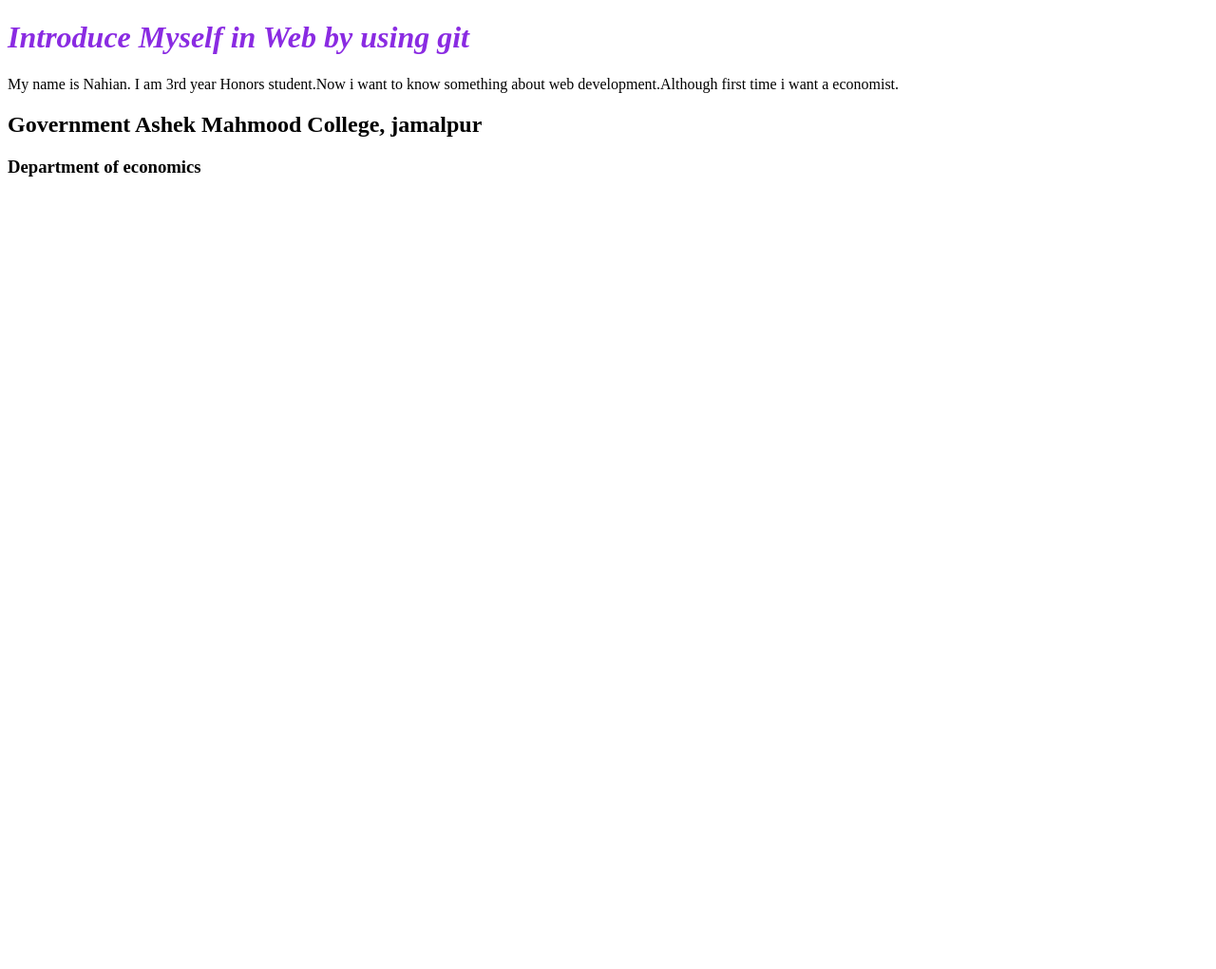
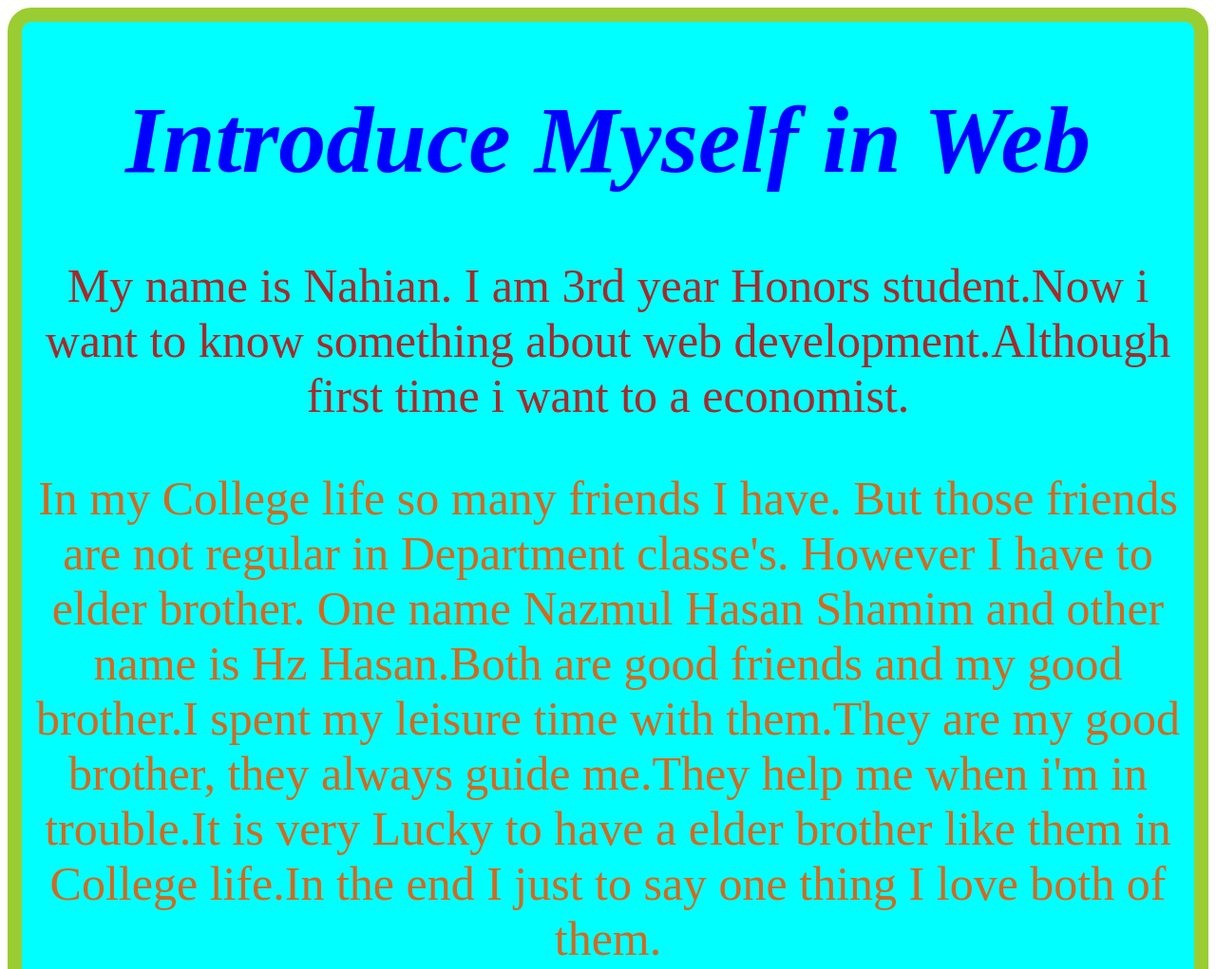
Before and after one commit to mdnahiankhan/mdnahiankhan, a plain HTML site: page index.html in a window 1280 px wide. Shown: the top 1021 px of the page at 95% size. Before the commit the page ends 800 px from the top, so only its background shows below. Drawn offline with Linux system fonts and the light colour scheme.

Commit message:
Added Class

```diff
--- a/index.html
+++ b/index.html
@@ -4,22 +4,37 @@
     <meta charset="UTF-8">
     <meta http-equiv="X-UA-Compatible" content="IE=edge">
     <meta name="viewport" content="width=device-width, initial-scale=1.0">
-    <title>This is my first Git Acooubt</title>
+    <title>This is my first Git Acount</title>
     <style>
+        .Impo{
+            background-color: aqua;
+            border: 15px solid yellowgreen;
+            border-radius: 25px;
+            color: chocolate;
+            font-size: 50px;
+            text-align: center;
+        }
         .Intro{
             color: blue;
 
             font-style: italic;
         }
-        .Intro{
-            color: blueviolet;
+        .Myself{
+            color: brown;
+
+        }
+        h2{
+            color: burlywood;
         }
     </style>
 </head>
 <body>
-    <h1 class="Intro">Introduce Myself in Web by using git</h1>
-    <p class="Myself">My name is Nahian. I am 3rd year Honors student.Now i want to know something about web development.Although first time i want a economist.</p>
+    <div class="Impo">
+        <h1 class="Intro">Introduce Myself in Web</h1>
+    <p class="Myself">My name is Nahian. I am 3rd year Honors student.Now i want to know something about web development.Although first time i want to a economist.</p>
+    <p>In my College life so many friends I have. But those friends are not regular in Department classe's. However I have to elder brother. One name Nazmul Hasan Shamim and other name is Hz Hasan.Both are good friends and my good brother.I spent my leisure time with them.They are my good brother, they always guide me.They help me when i'm in trouble.It is very Lucky to have a elder brother like them in College life.In the end I just to say one thing I love both of them.</p>
     <h2>Government Ashek Mahmood College, jamalpur</h2>
-    <h3>Department of economics</h3>
+    <h3>Department of Economics</h3>
+    </div>
 </body>
 </html>
```
